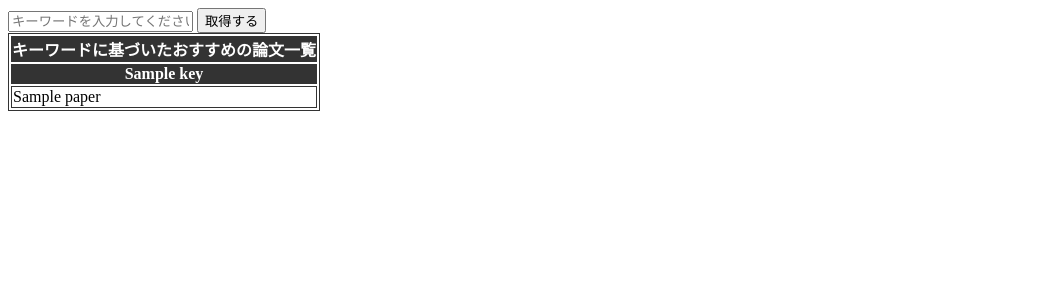
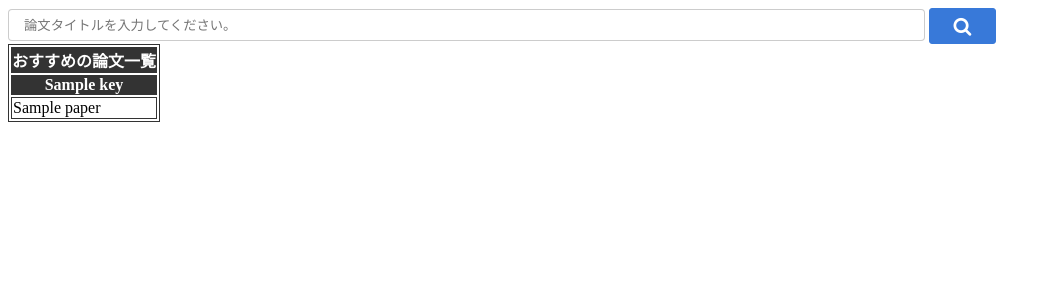
Before and after one commit to enpitut2023/IE_teacher, a Flask app: template templates/index.html in a window 1280 px wide. Shown: the top 300 px of the page, without its empty margins (0-1051 px from the left). Run offline with Flask 3, Linux system fonts and the light colour scheme; the template is opened without the code that fills it: most values are stand-ins (such as "Sample title", 1, 10 or a date in 2020).

Commit message:
update: 入力フォームを修正

```diff
--- a/static/css/style.css
+++ b/static/css/style.css
@@ -8,3 +8,40 @@ tfoot {
     background-color: #333;
     color: #fff;
 }
+
+.c-form-text {
+    height: 2.4em;
+    width: 70%;
+    padding: 0 16px;
+    border-radius: 4px;
+    border: none;
+    box-shadow: 0 0 0 1px #ccc inset;
+    appearance: none;
+    -webkit-appearance: none;
+    -moz-appearance: none;
+}
+
+.c-form-text:focus {
+    outline: 0;
+    box-shadow: 0 0 0 2px rgb(33, 150, 243) inset;
+}
+
+input[type="submit"]{
+    cursor: pointer;
+    font-family: FontAwesome;
+    font-size: 1.2em;
+    border: none;
+    background: #3879D9;
+    border: 1px solid #3879D9;
+    border-radius: 3px;
+    color: #fff;
+    outline : none;
+    width: 3.5em;
+    height: 1.9em;
+    display: inline-block;
+    vertical-align: middle;
+}
+
+.input-group {
+    align-content: center;
+}
--- a/templates/index.html
+++ b/templates/index.html
@@ -1,6 +1,7 @@
 <!DOCTYPE html>
 <html lang="ja">
     <link rel="stylesheet" href="/static/css/style.css">
+    <link href="https://stackpath.bootstrapcdn.com/font-awesome/4.7.0/css/font-awesome.min.css" rel="stylesheet">
     <head>
         <title>情報工学先生</title>
         <meta charset="utf-8"/>
@@ -10,15 +11,15 @@
             <div class="form-group">
                 <label class="sr-only" for="screen_name"></label>
                 <div class="input-group mb-3">
-                   <input id="keyword" name="keyword" placeholder="キーワードを入力してください。" type="text" class="form-control">
-                   <button type="submit" class="btn btn-primary">取得する</button>
+                   <input id="keyword" name="keyword" placeholder="論文タイトルを入力してください。" type="text" class="c-form-text">
+                   <input type="submit"  value="&#xf002">
                 </div>
             </div>
         </form>
         <table>
             <thead>
                 <tr>
-                    <th colspan="{{ n }}">キーワードに基づいたおすすめの論文一覧</th>
+                    <th colspan="{{ n }}">おすすめの論文一覧</th>
                 </tr>
                 <tr>
                     {% for key in keys %}
```
